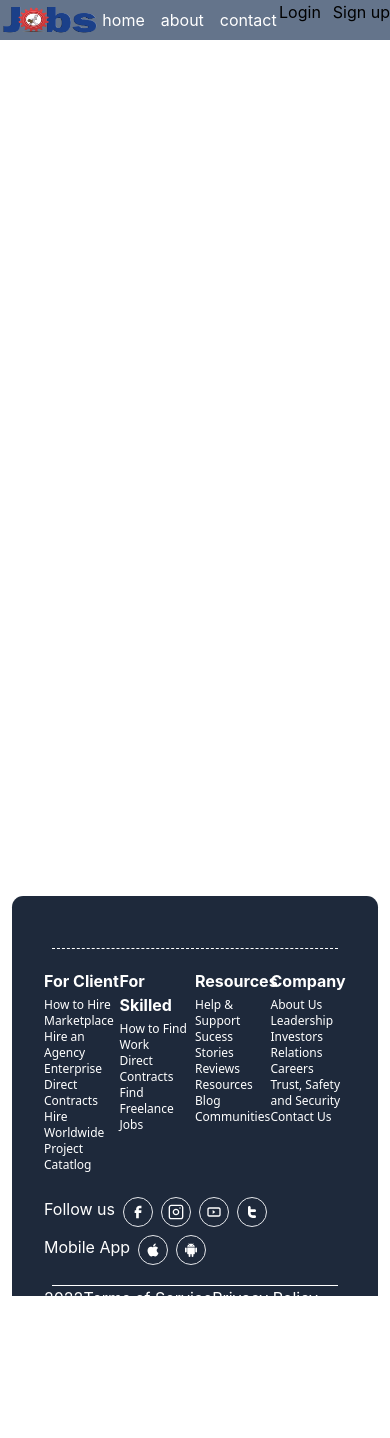
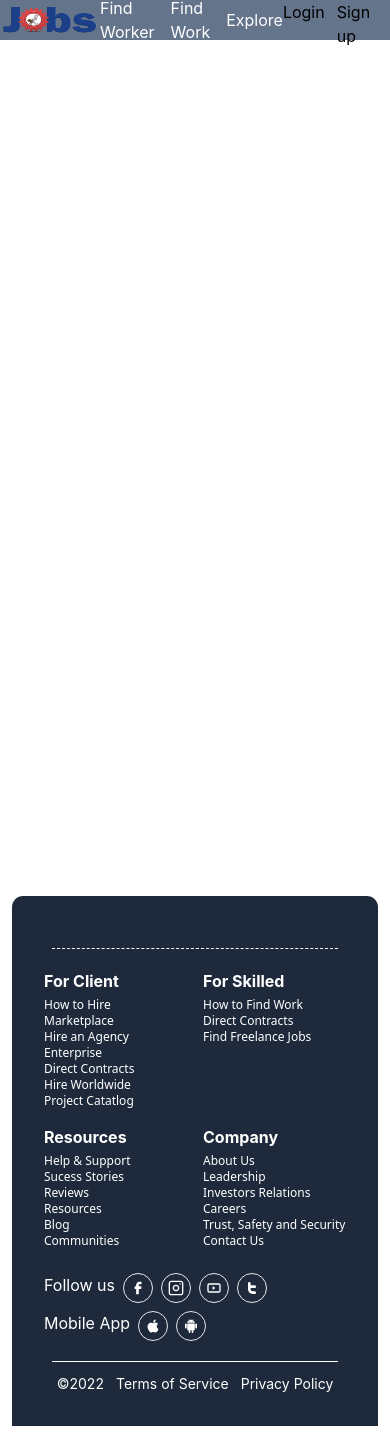
Before and after one commit to sachin-sapkota/online-job-portal, a Next.js app: page / in a window 390 px wide. Before the commit the page ends 1308 px from the top, so only its background shows below. Built offline with nearby package versions, Linux system fonts and the light colour scheme.

Commit message:
responsive made

```diff
--- a/components/Footer.js
+++ b/components/Footer.js
@@ -3,14 +3,14 @@ import { CgInstagram, CgFacebook, CgTwitter, CgYoutube } from 'react-icons/cg';
 import { AiFillApple, AiFillAndroid } from 'react-icons/ai';
 const Footer = () => {
   return (
-    <div className=" p-8 h-[25rem]  rounded-t-[0.7rem] bg-slate-800 text-white m-3  ">
+    <div className=" p-8 h-auto  min-w-[340px] rounded-t-[0.7rem] bg-slate-800 text-white m-3  ">
       <div className="py-5 px-2">
         <hr className="border-dashed w-full border-white" />
       </div>
 
-      <div className="grid grid-cols-4 ">
+      <div className="grid gap-4 grid-cols-2 sm:grid-cols-2 md:grid-cols-4 lg:grid-cols-4">
         <div className="flex flex-col">
-          <div className="font-bold mb-1">For Client</div>
+          <div className="font-bold mb-1 ">For Client</div>
           <div className="flex flex-col text-xs font-sans">
             <Link href="/faqs">How to Hire</Link>
             <Link href="/faqs">Marketplace</Link>
@@ -86,8 +86,8 @@ const Footer = () => {
       <div className="pt-5 px-2">
         <hr className="border-1 w-full border-white" />
       </div>
-      <div className='flex'>
-          <div>2022</div>
+      <div className='flex text-sm gap-3 items-center justify-center mt-3'>
+          <div>&copy;2022</div>
           <div>Terms of Service</div>
           <div>Privacy Policy</div>
       </div>
--- a/components/Navbar.js
+++ b/components/Navbar.js
@@ -6,9 +6,9 @@ const Navbar = () => {
         <Image src={require('../images/logo.png')} width={100} height={100} />
       </div>
       <div className="flex-1 flex justify-center items-center gap-4">
-        <div className=" text-white ">home</div>
-        <div className=" text-white ">about</div>
-        <div className=" text-white ">contact</div>
+        <div className=" text-white ">Find Worker</div>
+        <div className=" text-white ">Find Work</div>
+        <div className=" text-white ">Explore</div>
       </div>
       <div className="flex gap-3">
         <div>Login</div>
```
